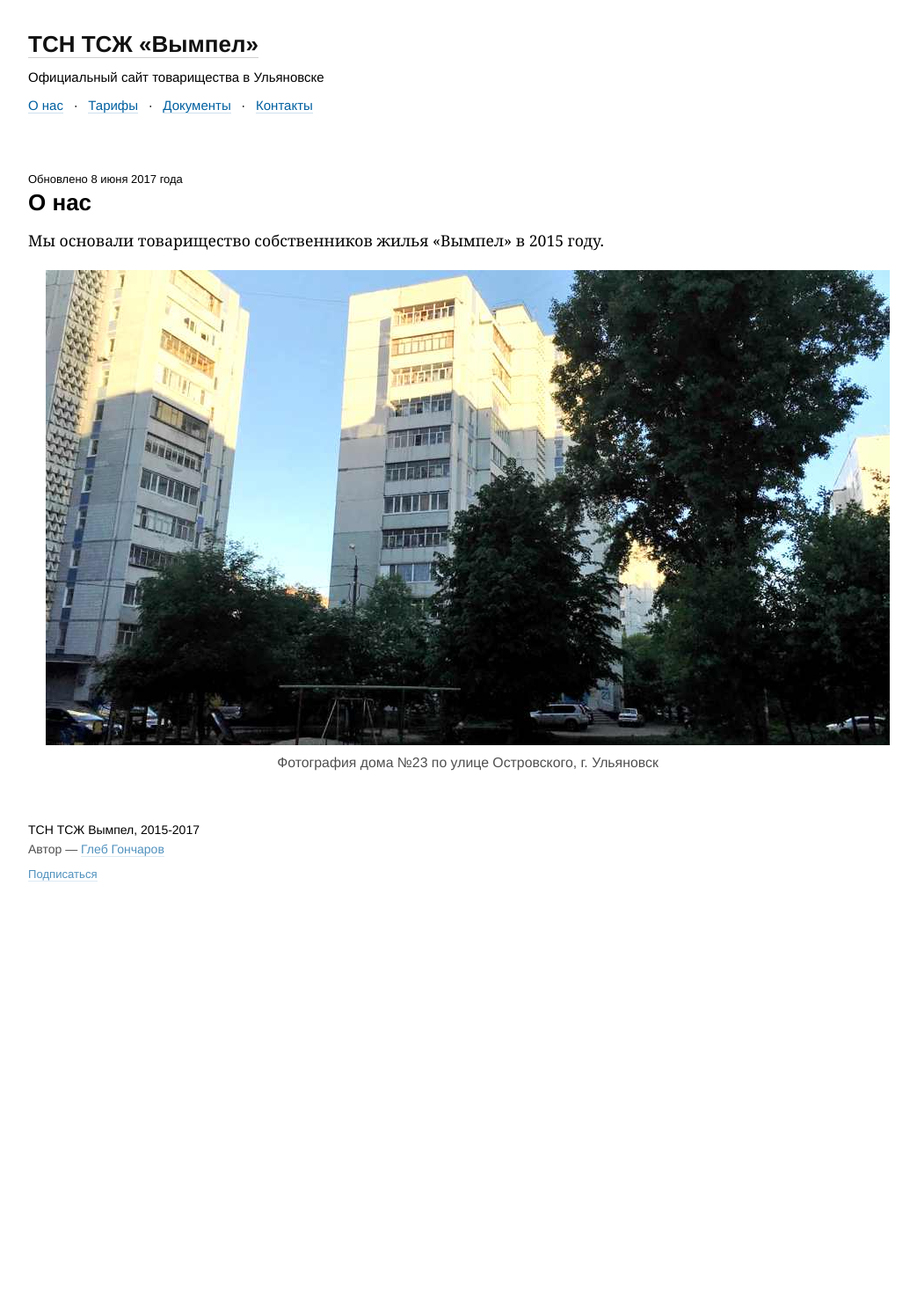
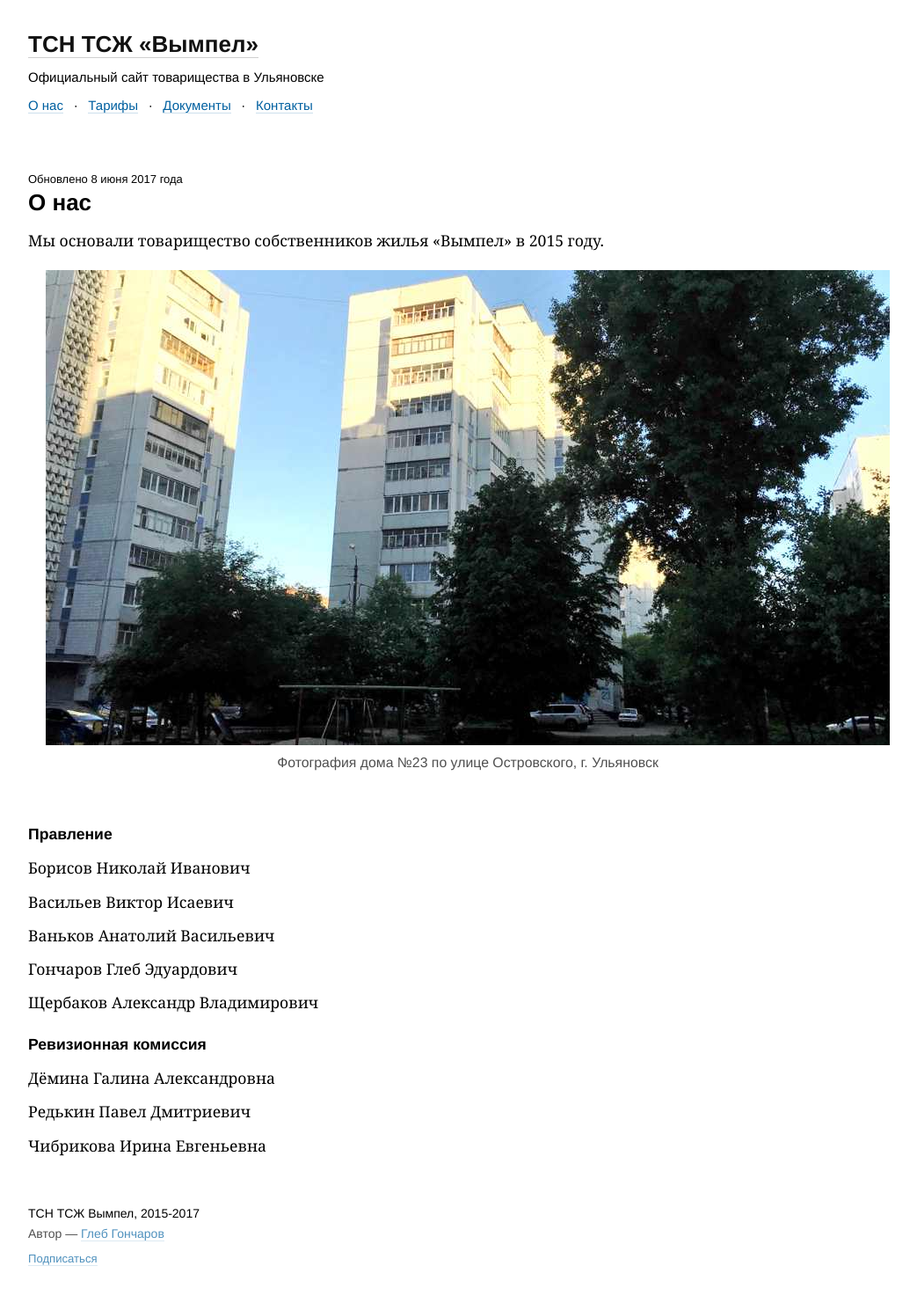
Before and after one commit to gongled/vympel, a Jekyll site: the page built from _pages/about.md, in a window 1280 px wide. Shown: the whole page at 88% size, without its empty margins (108-1151 px from the left). Built offline with Jekyll 4.4.1, drawn with Linux system fonts in a browser that asks for light colours; before the commit the page ends 1052 px from its top, so only the background shows below that.

Commit message:
Add about info.

```diff
--- a/_pages/about.md
+++ b/_pages/about.md
@@ -6,3 +6,23 @@ updated: 2017-06-08
 Мы основали товарищество собственников жилья «Вымпел» в 2015 году.
 
 {% include image.html name="house.jpg" width="960px" caption="Фотография дома №23 по улице Островского, г. Ульяновск" %}
+
+#### Правление
+
+Борисов Николай Иванович
+
+Васильев Виктор Исаевич
+
+Ваньков Анатолий Васильевич
+
+Гончаров Глеб Эдуардович
+
+Щербаков Александр Владимирович
+
+#### Ревизионная комиссия
+
+Дёмина Галина Александровна
+
+Редькин Павел Дмитриевич
+
+Чибрикова Ирина Евгеньевна
--- /dev/null
+++ b/robots.txt
@@ -0,0 +1,2 @@
+User-agent: *
+Disallow: /about.html
```
